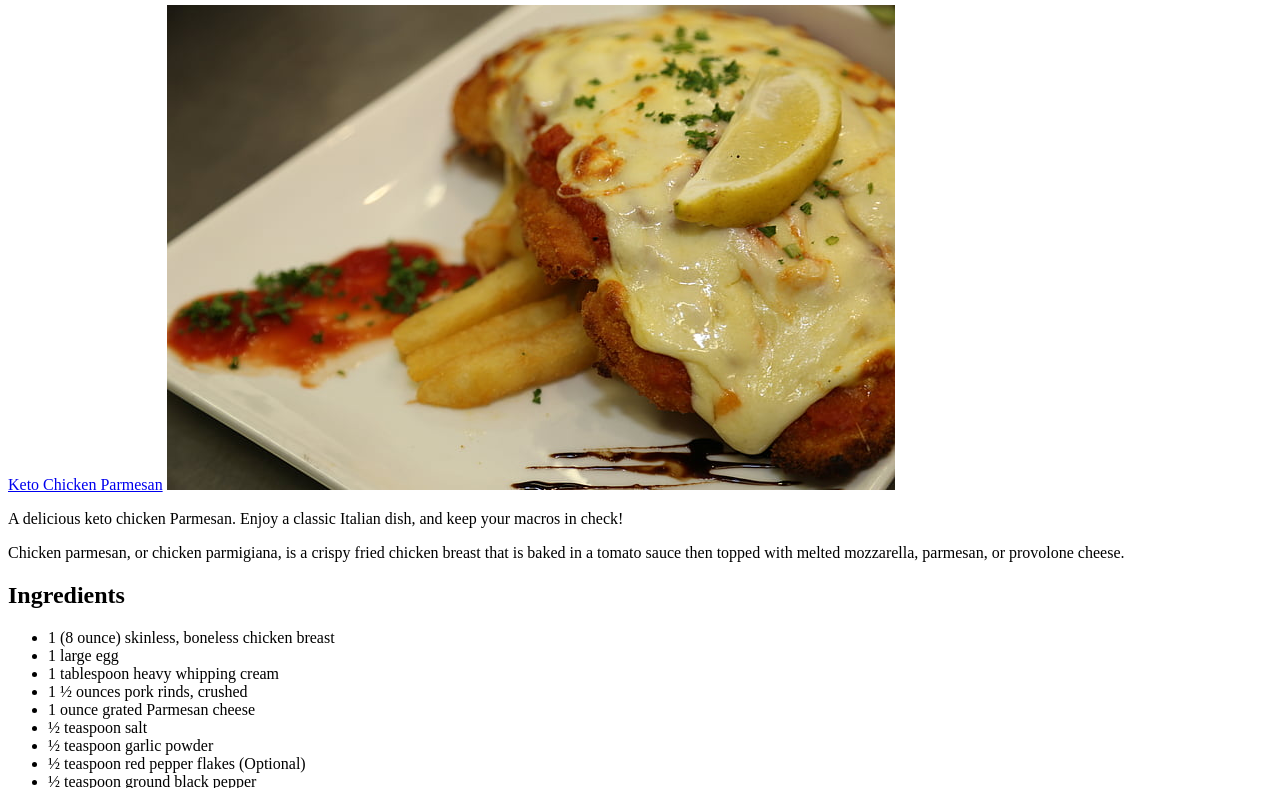
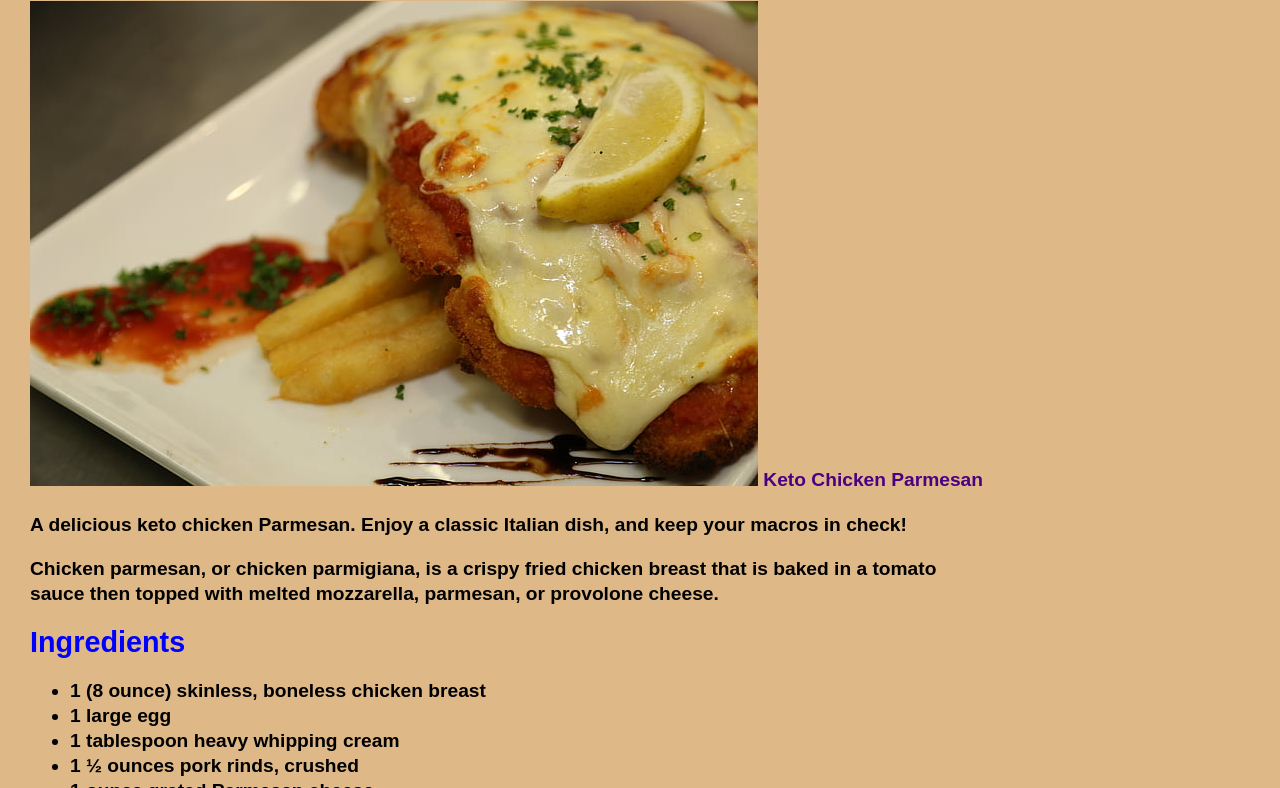
Before and after one commit to Lewis-by/odin_recepies, a plain HTML site: page keto_chicken/index.html in a window 1280 px wide. Shown: the part 75-863 px from the top of the page. Drawn offline with Linux system fonts and the light colour scheme.

Commit message:
more modifications and styling added

```diff
--- a/keto_chicken/index.html
+++ b/keto_chicken/index.html
@@ -3,15 +3,33 @@
   <head>
     <meta charset="UTF-8">
     <title>Odin Links and Images</title>
+	<link rel="stylesheet" href="../style.css" type="text/css">
+	<style>
+		img {
+			max-width: 100%;
+			max-height: 100%;
+		}
+		.container {
+			width: 960px;
+    		height: auto;
+    		margin: 10px 10px 10px 10px;
+		}
+
+	</style>
   </head>
 
   <body>
+	<div class="container">
 		<h1>Odin Recipes</h1>
+		<img src="../keto_chicken/img/keto_chicken.jpg">
 		<a href="../keto_chicken_parmesan.html">Keto Chicken Parmesan</a>
-    <img src="../keto_chicken/img/keto_chicken.jpg">
+
+		<div class="description">
 			<p>	A delicious keto chicken Parmesan. Enjoy a classic Italian dish, and keep your macros in check!</p>
 			<p>Chicken parmesan, or chicken parmigiana, is a crispy fried chicken breast that is baked in a tomato sauce then topped with melted mozzarella, parmesan, or provolone cheese.</p>
+		</div>
 		<h2>Ingredients</h2>
+			<div class="Ingredients">
 				<ul>
 					<li>1 (8 ounce) skinless, boneless chicken breast</li>
 					<li>1 large egg</li>
@@ -27,9 +45,10 @@
 					<li>½ cup jarred tomato sauce (such as Rao's®)</li>
 					<li>¼ cup shredded mozzarella cheese</li>
 				</ul>
-
+			</div>
 		<h3>Directions</h3>
 
+		<div class="howto">
 			<ol>
 				<h4><li>Step</li></h4>
 				<p>Set the oven rack about 6 inches from the heat source and preheat the oven's broiler.</p>
@@ -57,7 +76,7 @@
 				<!-- eighth step -->
 
 			</ol>
-
+		</div>
 		<p><h5>Chek out our other recipes below:</h5></p>
 
 		<ul>
@@ -65,7 +84,7 @@
 			<li><a href="../index.html">Lasagne Verdi alla Bolognese</a></li>
 		</ul>
 
-
+	</div>
   </body>
 </html>
 
```
Also changed, not shown: index.html (+17 -5 lines), keto_zuppa_toscana/index.html (+25 -2 lines). Lines whose indentation alone changed are shown as unchanged.
